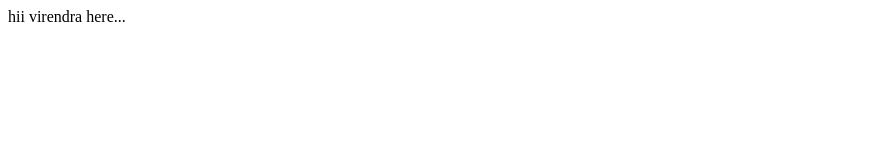
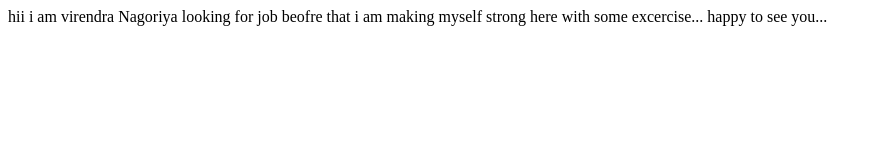
Before and after one commit to VirendraNagoriya/VirendraNagoriya.com, a plain HTML site: page index.html in a window 1280 px wide. Shown: the whole page, without its empty margins (0-882 px from the left). Drawn offline with Linux system fonts and the light colour scheme.

Commit message:
Update index.html

```diff
--- a/index.html
+++ b/index.html
@@ -7,6 +7,9 @@
     <title>Demo</title>
 </head>
 <body>
-    hii  virendra here...
+    hii i am virendra Nagoriya
+    looking for job beofre that  i am making myself strong here
+    with some excercise...
+    happy to see you...
 </body>
 </html>
```
